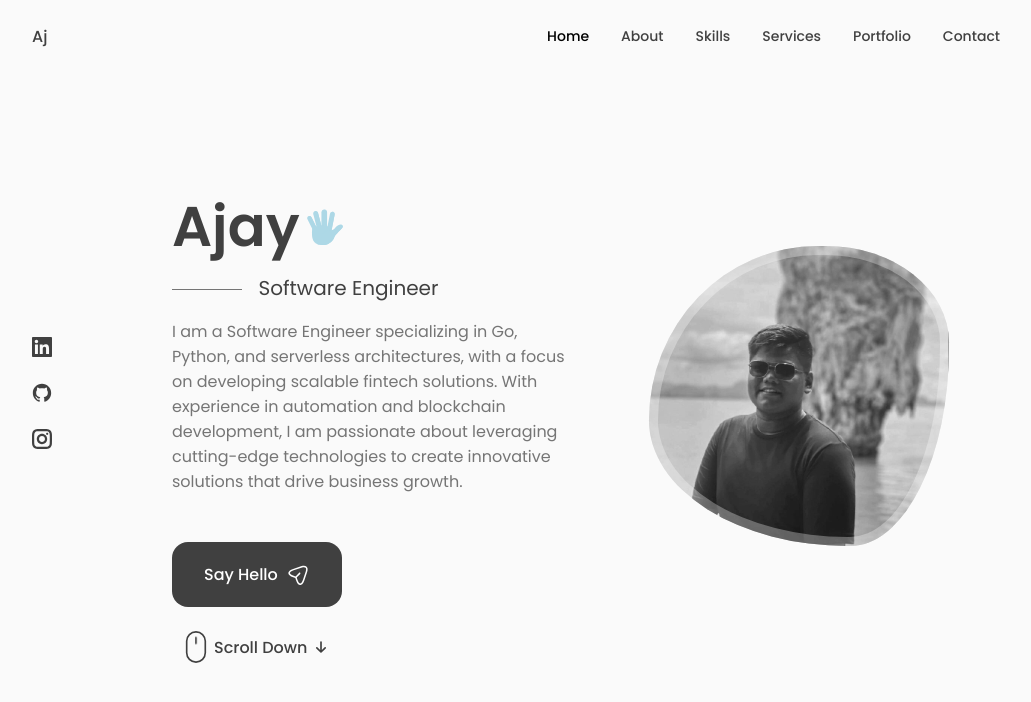
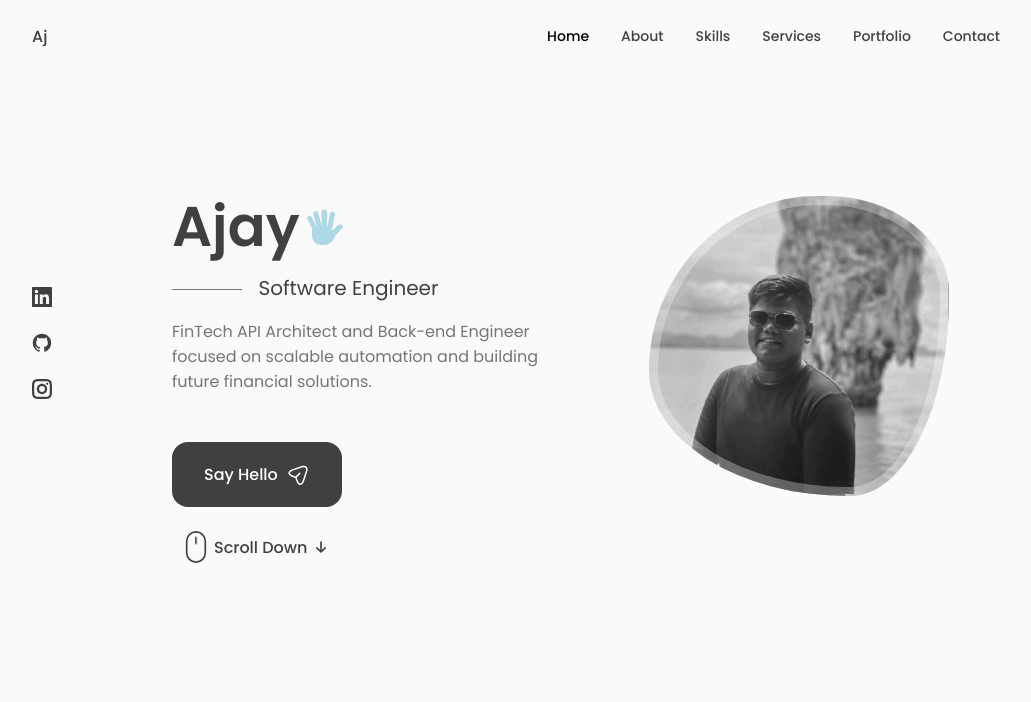
Before and after one commit to Ajay2521/portfolio, a React (Create React App) app: page / in a window 1280 px wide. Shown: the top 702 px of the page, without its empty margins (124-1155 px from the left). Built offline with nearby package versions, Linux system fonts and the light colour scheme.

Commit message:
Update Data.jsx

```diff
--- a/src/components/home/Data.jsx
+++ b/src/components/home/Data.jsx
@@ -57,7 +57,7 @@ const Data = () => {
                 </svg>
             </h1>
             <h3 className="home__subtitle">Software Engineer</h3>
-            <p className="home__description">I am a Software Engineer specializing in Go, Python, and serverless architectures, with a focus on developing scalable fintech solutions. With experience in automation and blockchain development, I am passionate about leveraging cutting-edge technologies to create innovative solutions that drive business growth.</p>
+            <p className="home__description">FinTech API Architect and Back-end Engineer focused on scalable automation and building future financial solutions.</p>
             <a href="#contact" className="button button--flex">
                     Say Hello
                     <svg
```
